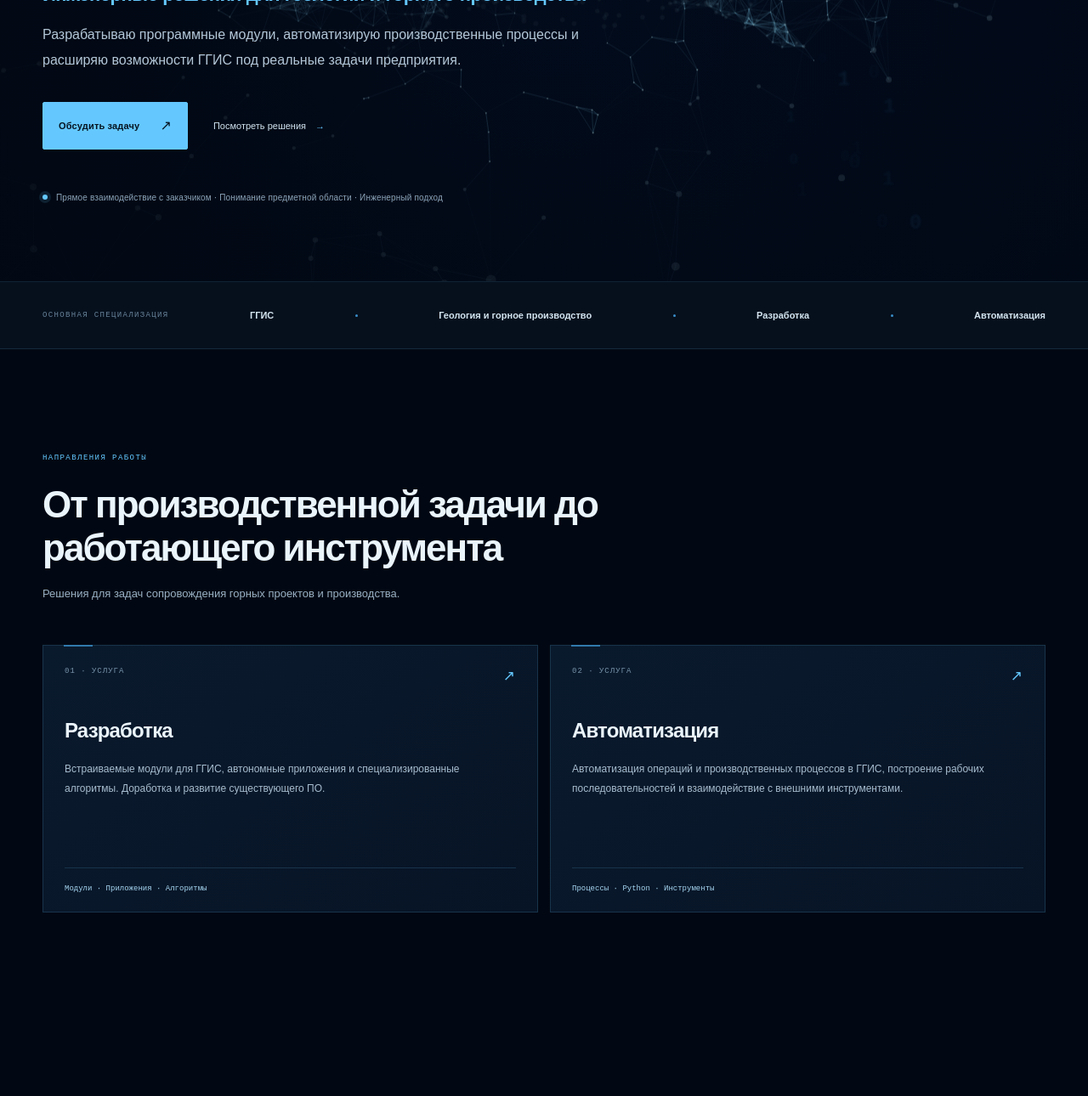
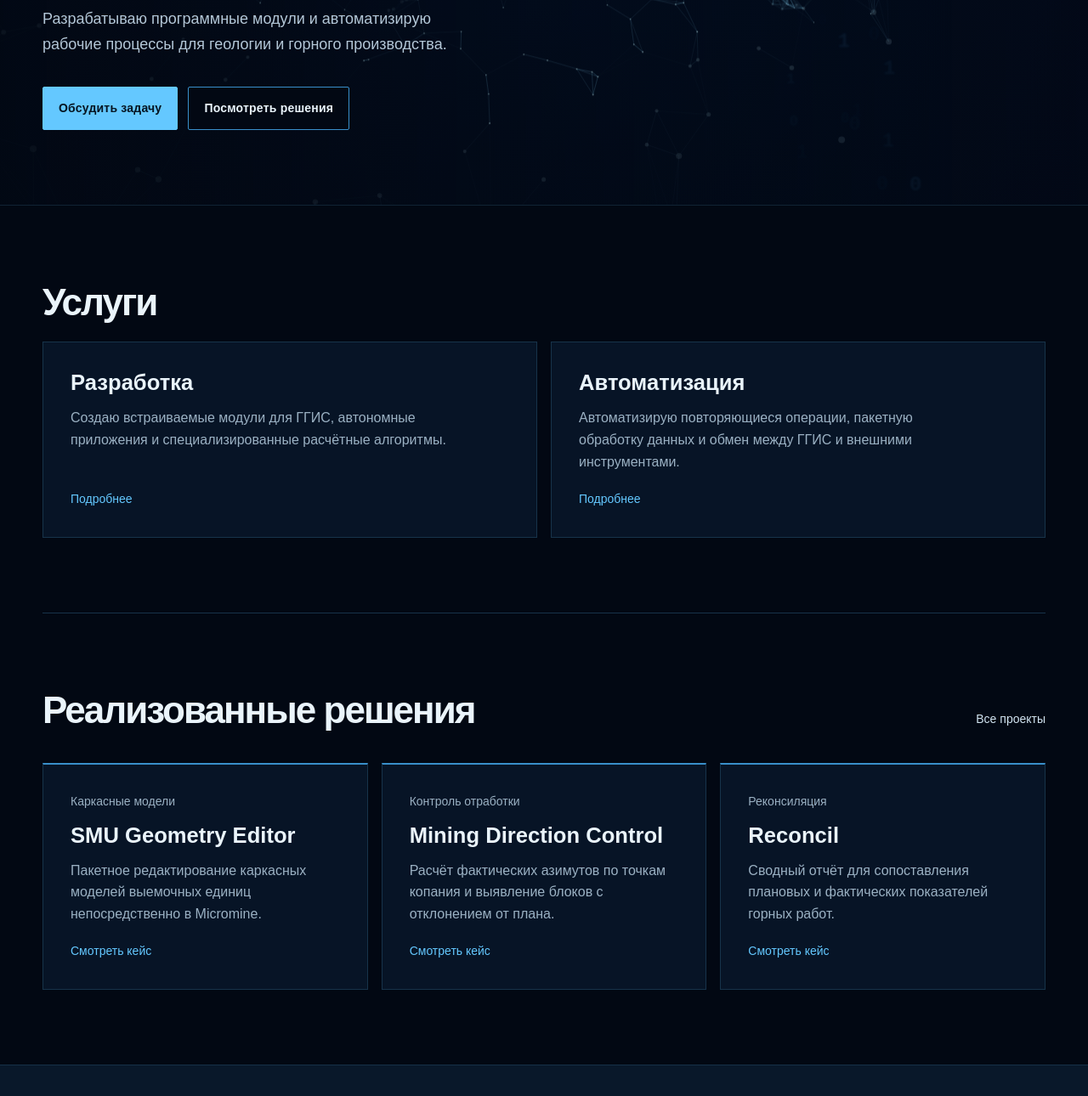
Before and after one commit to kbryzgin/mining-dev, an Astro site: page / in a window 1280 px wide. Shown: the part 401-1691 px from the top of the page at 85% size. Built offline with nearby package versions, Linux system fonts and the light colour scheme; Astro itself is replaced by a stand-in of ours; animation ran at ten frames a second.

Commit message:
Simplify homepage and highlight completed projects

```diff
--- a/src/pages/index.astro
+++ b/src/pages/index.astro
@@ -4,20 +4,272 @@ import BaseLayout from '../layouts/BaseLayout.astro';
 import SectionHeading from '../components/SectionHeading.astro';
 import Plexus from '../components/Plexus.astro';
 import { getCollection } from 'astro:content';
-const posts=(await getCollection('blog',({data})=>!data.draft)).sort((a,b)=>b.data.pubDate.valueOf()-a.data.pubDate.valueOf()).slice(0,3);
-const services=[{n:'01',title:'Разработка',desc:'Встраиваемые модули для ГГИС, автономные приложения и специализированные алгоритмы. Доработка и развитие существующего ПО.',tags:'Модули · Приложения · Алгоритмы',href:'/services/development'},{n:'02',title:'Автоматизация',desc:'Автоматизация операций и производственных процессов в ГГИС, построение рабочих последовательностей и взаимодействие с внешними инструментами.',tags:'Процессы · Python · Инструменты',href:'/services/automation'}];
-const problems=[['Стандартных возможностей ГГИС недостаточно','Разрабатываю специализированные модули и приложения, расширяющие возможности существующих инструментов.'],['Производственные операции требуют трудоемкой ручной работы','Автоматизирую повторяющиеся действия и связываю операции в последовательные рабочие процессы.'],['Инструменты и источники данных разрознены','Организую взаимодействие ГГИС с внешними программными инструментами в рамках автоматизированных процессов.'],['Необходимы специализированные расчёты','Разрабатываю алгоритмы и вычислительные компоненты под конкретные геологические и горно-технические задачи.'],['Существующее ПО нужно развивать','Дорабатываю программные решения, скрипты, изменяю логику, добавляю функции и сопровождаю инструменты.']];
-const cases=[{n:'01',title:'SMU Geometry Editor',desc:'Разработка встраиваемого программного модуля для Micromine, предназначенного для редактирования геометрии трёхмерных каркасных моделей (TRIDB).',tech:'Python 3.8 · PyQt5· PyVista · VTK · NumPy · SQLite · Micromine Python API',href:'/solutions/geometry-editing'},{n:'02',title:'Mining Direction Control',desc:'Встраиваемый модуль для Micromine. Рассчитывает фактический азимут отработки по точкам копания и сравнивает его с планом по каждому выемочному блоку.',tech:'Python 3.8 · PyQt5 · C · Micromine Python API · SQL Server',href:'/solutions/mining-directions'},{n:'03',title:'Reconcil',desc:'Автоматизация процесса сопоставления плановых и фактических показателей горных работ.',tech:'Python 3.8 · PyQt5 · NumPy · Micromine Python API · Python Logging · Windows API',href:'/solutions/reconciliation'}];
+const posts = (await getCollection('blog', ({ data }) => !data.draft))
+  .sort((a, b) => b.data.pubDate.valueOf() - a.data.pubDate.valueOf())
+  .slice(0, 3);
+const services = [
+  {
+    title: 'Разработка',
+    description: 'Создаю встраиваемые модули для ГГИС, автономные приложения и специализированные расчётные алгоритмы.',
+    href: '/services/development',
+  },
+  {
+    title: 'Автоматизация',
+    description: 'Автоматизирую повторяющиеся операции, пакетную обработку данных и обмен между ГГИС и внешними инструментами.',
+    href: '/services/automation',
+  },
+];
+const cases = [
+  {
+    title: 'SMU Geometry Editor',
+    description: 'Пакетное редактирование каркасных моделей выемочных единиц непосредственно в Micromine.',
+    context: 'Каркасные модели',
+    href: '/solutions/geometry-editing',
+  },
+  {
+    title: 'Mining Direction Control',
+    description: 'Расчёт фактических азимутов по точкам копания и выявление блоков с отклонением от плана.',
+    context: 'Контроль отработки',
+    href: '/solutions/mining-directions',
+  },
+  {
+    title: 'Reconcil',
+    description: 'Сводный отчёт для сопоставления плановых и фактических показателей горных работ.',
+    context: 'Реконсиляция',
+    href: '/solutions/reconciliation',
+  },
+];
 ---
 <BaseLayout>
-<section class="hero"><Plexus/><div class="hero-vignette"></div><div class="container hero-inner"><div class="hero-copy"><span class="eyebrow"><i></i>ЧАСТНАЯ ИНЖЕНЕРНАЯ ПРАКТИКА · РАЗРАБОТКА ПО</span><h1>Разработка и автоматизация ГГИС</h1><p class="hero-subtitle">Инженерные решения для геологии и горного производства</p><p class="hero-lead">Разрабатываю программные модули, автоматизирую производственные процессы и расширяю возможности ГГИС под реальные задачи предприятия.</p><div class="hero-actions"><a class="button button-primary" href={withBase("/contacts")}>Обсудить задачу <span>↗</span></a><a class="text-link" href={withBase("/solutions")}>Посмотреть решения <span>→</span></a></div><div class="hero-note"><span class="status-dot"></span>Прямое взаимодействие с заказчиком · Понимание предметной области · Инженерный подход</div></div></div></section>
-<section class="trust-strip"><div class="container trust-inner"><span>ОСНОВНАЯ СПЕЦИАЛИЗАЦИЯ</span><b>ГГИС</b><i></i><b>Геология и горное производство</b><i></i><b>Разработка</b><i></i><b>Автоматизация</b></div></section>
-<section class="section container" id="services"><SectionHeading eyebrow="НАПРАВЛЕНИЯ РАБОТЫ" title="От производственной задачи до работающего инструмента" text="Решения для задач сопровождения горных проектов и производства."/><div class="service-grid">{services.map(s=><a class="service-card" href={withBase(s.href)}><div class="card-top"><span>{s.n} · УСЛУГА</span><span class="card-arrow">↗</span></div><h3>{s.title}</h3><p>{s.desc}</p><div class="card-tags">{s.tags}</div></a>)}</div></section>
-<section class="section container" id="tasks"><SectionHeading eyebrow="ЗАДАЧИ И РЕШЕНИЯ" title="Какие задачи решаю" text="Разбираю производственные задачи и разрабатываю гибкие программные решения."/><div class="problem-grid">{problems.map((p,i)=><article class="problem-card"><span class="problem-number">{String(i+1).padStart(2,'0')}</span><h3>{p[0]}</h3><p>{p[1]}</p></article>)}</div></section>
-<section class="approach"><div class="container approach-grid"><div><span class="eyebrow">ПОДХОД К РАБОТЕ</span><h2>Не просто разработка.<br/><em>Понимание производства.</em></h2></div><div class="approach-copy"><p>Я совмещаю практический опыт в горной геологии с разработкой программного обеспечения. Поэтому понимаю не только техническую сторону задачи, но и то, как инструмент будет использоваться в реальной работе. Работаю напрямую с заказчиком — без лишних посредников и многоступенчатых согласований. Это позволяет быстро разбираться в потребностях, гибко менять решения и последовательно развивать продукт.</p><div class="principles"><div><b>01</b><span><strong>Погружение в предметную область</strong><small>Понимание геологических и маркшейдерских процессов.</small></span></div><div><b>02</b><span><strong>Осмысленная инженерия</strong><small>Понятная архитектура, проверяемые алгоритмы, документация.</small></span></div><div><b>03</b><span><strong>Практический результат</strong><small>Инструмент, который решает конкретную задачу производства.</small></span></div></div></div></div></section>
-<section class="section container"><SectionHeading eyebrow="ТЕХНОЛОГИИ И ИНСТРУМЕНТЫ" title="Инструменты разработки" text="Использую API, языки программирования и инженерные алгоритмы для создания специализированных инструментов."/><div class="technology-grid"><article><span>ГГИС</span><h3>Горно-геологические информационные системы</h3><p>Разработка и автоматизация с использованием API.</p></article><article><span>РАЗРАБОТКА</span><h3>Python · C · C++</h3><p>Прикладная логика, обработка данных и программные компоненты.</p></article><article><span>ИНЖЕНЕРИЯ</span><h3>Алгоритмы</h3><p>Вычислительная геометрия и пространственные алгоритмы.</p></article></div></section>
-<section class="section container"><div class="split-heading"><SectionHeading eyebrow="ПРИМЕРЫ РАБОТ" title="Реализованные решения" text="Примеры специализированных инструментов и программных модулей для задач горного производства."/><a class="text-link desktop-link" href={withBase("/solutions")}>Все проекты →</a></div><div class="case-grid">{cases.map(c=><a class="case-card" href={withBase(c.href)}><div class="card-top"><span>ПРОЕКТ · {c.n}</span><span class="card-arrow">↗</span></div><h3>{c.title}</h3><p>{c.desc}</p><span class="case-tech">{c.tech}</span></a>)}</div></section>
-<section class="section container about-teaser"><div><span class="eyebrow">ПРОФЕССИОНАЛЬНЫЙ ПРОФИЛЬ</span><h2>Программная инженерия<br/><em>с пониманием геологии.</em></h2></div><div><p>Я геолог-разработчик, специализируюсь на создании программных решений для горно-геологической отрасли. Мой опыт объединяет разработку программных модулей, автоматизацию инженерных процессов, опыт участия в проектах разработки горно-геологических информационных платформ и восемь лет работы в горной геологии.</p><a class="text-link" href={withBase("/about")}>Подробнее обо мне →</a></div></section>
-<section class="section container"><div class="split-heading"><SectionHeading eyebrow="БЛОГ" title="Разбираю технологии без чёрных ящиков" text="Заметки о разработке ГГИС, автоматизации, алгоритмах и программной инженерии."/><a class="text-link desktop-link" href={withBase("/blog")}>Все публикации →</a></div><div class="post-grid">{posts.length?posts.map(post=><a class="post-card" href={withBase(`/blog/${post.id}`)}><span class="post-meta">{post.data.category} <i>·</i> {post.data.pubDate.toLocaleDateString('ru-RU')}</span><h3>{post.data.title}</h3><p>{post.data.description}</p><span class="read-more">Читать статью →</span></a>):<div class="empty-posts">Технические материалы готовятся к публикации. <a href={withBase("/blog")}>Перейти в блог →</a></div>}</div></section>
-<section class="contact-band"><div class="container contact-band-inner"><div><span class="eyebrow">ОБСУДИМ ВАШУ ЗАДАЧУ</span><h2>Давайте разберёмся,<br/><em>что можно сделать.</em></h2></div><a class="button button-primary" href={withBase("/contacts")}>Обсудить задачу <span>↗</span></a></div></section>
+  <section class="hero">
+    <Plexus />
+    <div class="hero-vignette"></div>
+    <div class="container hero-inner">
+      <div class="hero-copy">
+        <h1>Разработка и автоматизация ГГИС</h1>
+        <p class="hero-lead">Разрабатываю программные модули и автоматизирую рабочие процессы для геологии и горного производства.</p>
+        <div class="hero-actions">
+          <a class="button button-primary" href={withBase('/contacts')}>Обсудить задачу</a>
+          <a class="button button-secondary" href="#projects">Посмотреть решения</a>
+        </div>
+      </div>
+    </div>
+  </section>
+
+  <section class="container home-section" id="services">
+    <SectionHeading title="Услуги" />
+    <div class="service-grid">
+      {services.map(service => (
+        <a class="home-card" href={withBase(service.href)}>
+          <h3>{service.title}</h3>
+          <p>{service.description}</p>
+          <span class="card-link">Подробнее</span>
+        </a>
+      ))}
+    </div>
+  </section>
+
+  <section class="container home-section" id="projects">
+    <div class="home-section-heading">
+      <SectionHeading title="Реализованные решения" />
+      <a class="text-link" href={withBase('/solutions')}>Все проекты</a>
+    </div>
+    <div class="project-grid">
+      {cases.map(project => (
+        <a class="home-card project-card" href={withBase(project.href)}>
+          <span class="project-context">{project.context}</span>
+          <h3>{project.title}</h3>
+          <p>{project.description}</p>
+          <span class="card-link">Смотреть кейс</span>
+        </a>
+      ))}
+    </div>
+  </section>
+
+  <section class="approach">
+    <div class="container approach-grid">
+      <div><h2>Разработка с опытом в горной геологии</h2></div>
+      <div class="approach-copy">
+        <p>Я геолог-разработчик с восьмилетним опытом в горной геологии. Работаю с API горно-геологических систем, разрабатываю прикладные инструменты на Python и вычислительные компоненты на C.</p>
+        <p>Работаю напрямую с заказчиком. Обсуждаем, как устроен процесс, согласуем требования и уточняем решение по мере работы.</p>
+        <a class="text-link" href={withBase('/about')}>Подробнее обо мне</a>
+      </div>
+    </div>
+  </section>
+
+  <section class="container home-section">
+    <div class="home-section-heading">
+      <SectionHeading title="Блог" text="Заметки о разработке для ГГИС, автоматизации и вычислительных алгоритмах." />
+      <a class="text-link" href={withBase('/blog')}>Все публикации</a>
+    </div>
+    {posts.length > 0 && (
+      <div class="home-post-grid">
+        {posts.map(post => (
+          <a class="home-card" href={withBase(`/blog/${post.id}`)}>
+            <span class="project-context">{post.data.category}</span>
+            <h3>{post.data.title}</h3>
+            <p>{post.data.description}</p>
+            <span class="card-link">Читать статью</span>
+          </a>
+        ))}
+      </div>
+    )}
+  </section>
+
+  <section class="contact-band">
+    <div class="container contact-band-inner">
+      <h2>Есть задача для разработки или автоматизации?</h2>
+      <a class="button button-primary" href={withBase('/contacts')}>Обсудить задачу</a>
+    </div>
+  </section>
 </BaseLayout>
+
+<style>
+  .hero,
+  .hero-inner {
+    min-height: clamp(460px, 67vh, 650px);
+  }
+
+  .hero h1 {
+    max-width: 15ch;
+    margin-top: 0;
+    text-wrap: balance;
+  }
+
+  .hero-lead {
+    max-width: 48ch;
+    font-size: 1.125rem;
+    line-height: 1.65;
+  }
+
+  .hero-actions {
+    flex-flow: row wrap;
+    gap: 12px;
+  }
+
+  .button {
+    font-size: .875rem;
+  }
+
+  .button-secondary {
+    border-color: var(--accent-dim);
+    background: var(--bg);
+  }
+
+  .button-secondary:hover {
+    border-color: var(--accent);
+    background: var(--panel-raised);
+  }
+
+  .home-section {
+    padding-block: clamp(52px, 7vw, 88px);
+  }
+
+  #projects {
+    border-top: 1px solid var(--line);
+  }
+
+  .home-section-heading {
+    display: flex;
+    flex-wrap: wrap;
+    align-items: baseline;
+    justify-content: space-between;
+    gap: 8px 24px;
+  }
+
+  .home-section :global(.section-heading h2) {
+    margin-top: 0;
+  }
+
+  .home-section :global(.section-heading p),
+  .approach-copy p {
+    font-size: 1rem;
+    line-height: 1.65;
+  }
+
+  .approach-copy p + p {
+    margin-top: 16px;
+  }
+
+  .approach h2,
+  .contact-band h2 {
+    margin-top: 0;
+  }
+
+  .text-link {
+    font-size: .875rem;
+  }
+
+  .service-grid,
+  .project-grid,
+  .home-post-grid {
+    display: grid;
+    gap: 16px;
+    margin-top: 20px;
+  }
+
+  .project-grid {
+    grid-template-columns: repeat(3, minmax(0, 1fr));
+  }
+
+  .home-post-grid {
+    grid-template-columns: repeat(auto-fit, minmax(min(100%, 270px), 1fr));
+  }
+
+  .home-card {
+    display: flex;
+    flex-direction: column;
+    align-items: flex-start;
+    gap: 12px;
+    padding: clamp(20px, 3vw, 32px);
+    border: 1px solid var(--line);
+    background: var(--panel);
+    transition: border-color .2s, background .2s;
+  }
+
+  .home-card:hover,
+  .home-card:focus-visible {
+    border-color: var(--accent-dim);
+    background: var(--panel-raised);
+  }
+
+  .home-card h3 {
+    font-size: clamp(1.25rem, 2vw, 1.625rem);
+    font-weight: 700;
+    line-height: 1.25;
+    overflow-wrap: anywhere;
+  }
+
+  .home-card p {
+    max-width: 50ch;
+    color: var(--muted);
+    font-size: 1rem;
+    line-height: 1.6;
+  }
+
+  .project-card {
+    border-top: 2px solid var(--accent-dim);
+  }
+
+  .project-context {
+    color: var(--muted);
+    font-size: .875rem;
+  }
+
+  .card-link {
+    margin-top: auto;
+    padding-top: 8px;
+    color: var(--accent);
+    font-size: .875rem;
+  }
+
+  .contact-band .button {
+    flex-shrink: 0;
+  }
+
+  @media (max-width: 800px) {
+    .project-grid {
+      grid-template-columns: 1fr;
+    }
+  }
+</style>
```
